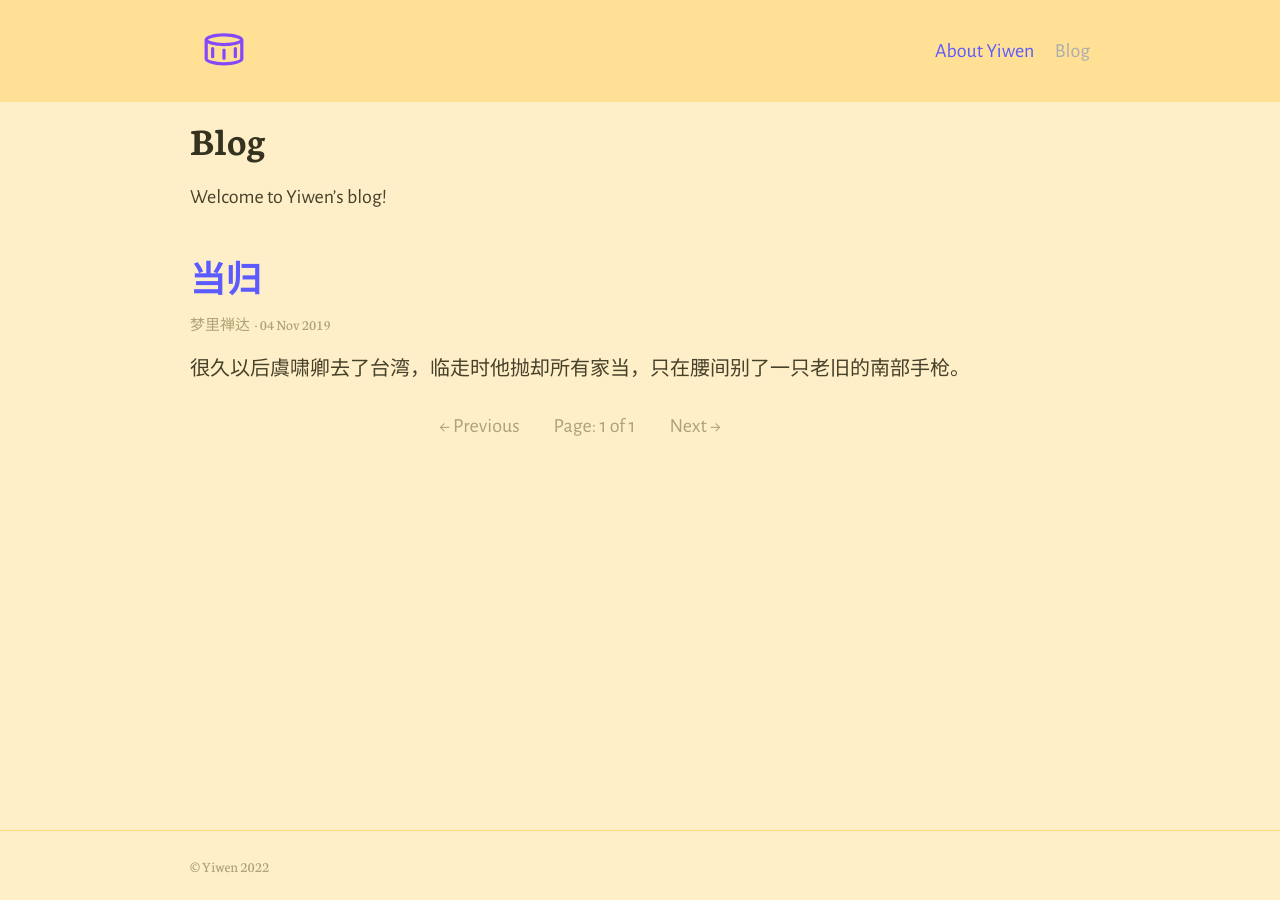
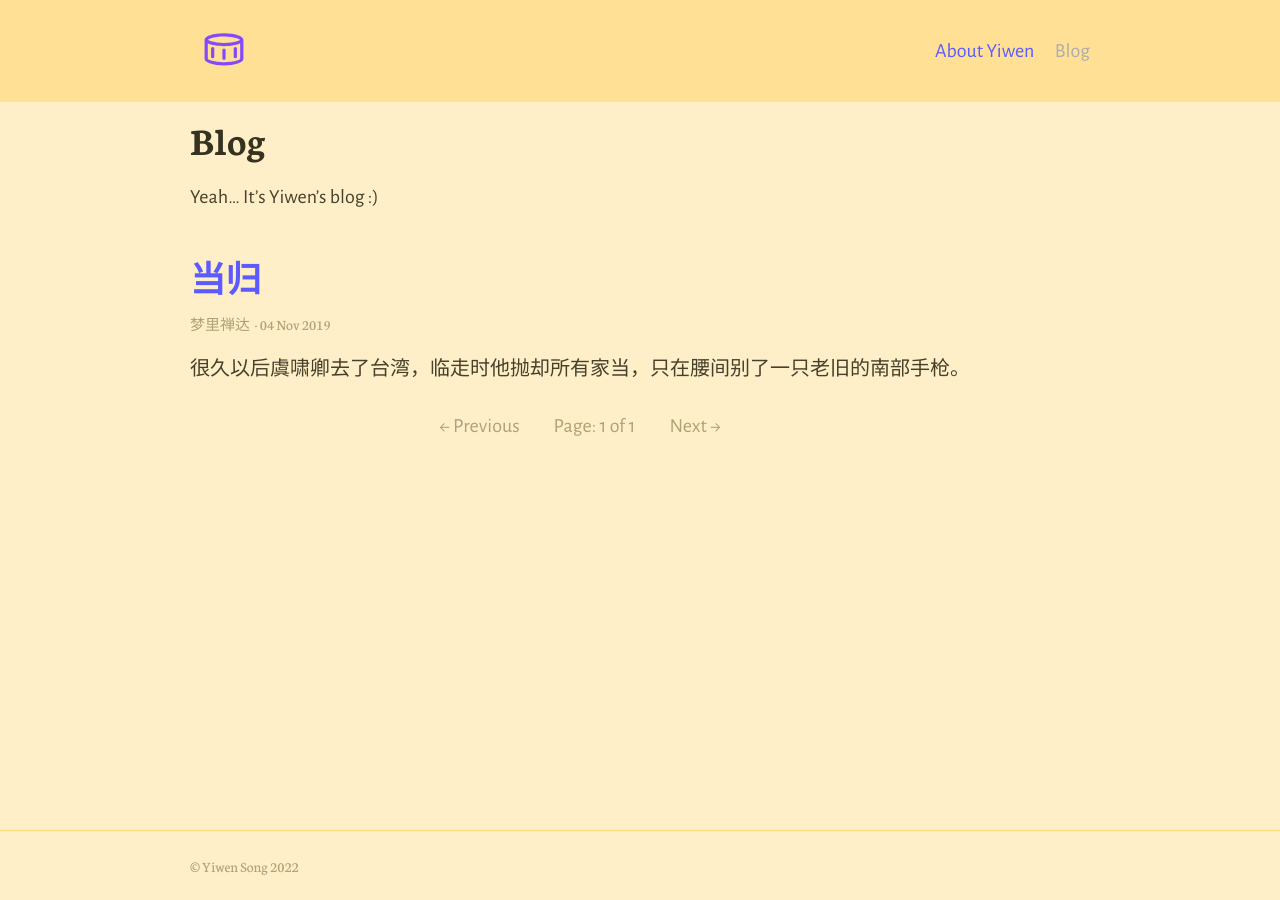
Before and after one commit to yiwen-song/yiwen-song.github.io, a Jekyll site: the page built from index.html, in a window 1280 px wide. Built offline with Jekyll 4.4.1, drawn with Linux system fonts in a browser that asks for light colours; the list of posts is cut into pages by our own code.

Commit message:
change config

```diff
--- a/_config.yml
+++ b/_config.yml
@@ -34,7 +34,7 @@ collections:
   posts:
     title: Blog # Needed for Siteleaf
     output: true
-    description: "Welcome to Yiwen's blog!" # The post list page content
+    description: "Yeah... It's Yiwen's blog :)" # The post list page content
 
 # 6. Jekyll collections settings
 defaults:
@@ -53,7 +53,7 @@ defaults:
 
 # 7. Site settings
 encoding: utf-8 # Make sure the encoding is right
-title: "Yiwen" # Site name or title
+title: "Yiwen Song" # Site name or title
 logo: "/assets/logo.svg" # Site logo
 # favicon: "/favicon.ico" # Uncomment to add custom favicon, or leave as is to use site logo
 description: "A really basic theme for Jekyll, using the official Jekyll theme implementation" # Site description and default description
```
